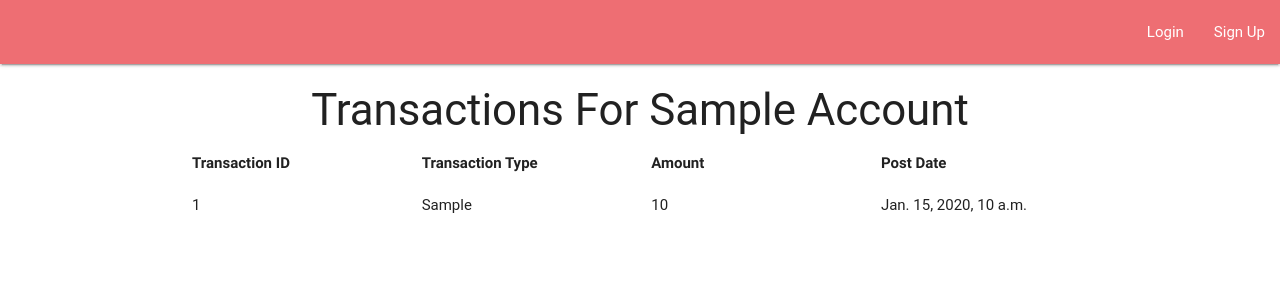
After one commit to Cuddlemuffin007/iron_bank, a Django app: template templates/iron_bank_app/transaction_list.html in a window 1280 px wide. The commit adds this page. Shown: the top 300 px of the page. Run offline with Django 3.2, Linux system fonts and the light colour scheme; the template is opened without the code that fills it: most values are stand-ins (such as "Sample title", 1, 10 or a date in 2020); some libraries are stand-ins or nearby versions; some web fonts are replaced.

Commit message:
added transaction list view, by account TODO: transfers

```diff
--- a/iron_bank_app/static/css/main.css
+++ b/iron_bank_app/static/css/main.css
@@ -32,6 +32,10 @@
 }
 
 select {
-    /*important because materialize thinks display should be none for select elements*/
-    display: inline!important;
+    /*because materialize thinks display should be none for select elements*/
+    display: inline;
 }
+
+.capitalize {
+    text-transform: capitalize;
+}
--- a/templates/iron_bank_app/account_detail.html
+++ b/templates/iron_bank_app/account_detail.html
@@ -2,7 +2,7 @@
 
 {% block content %}
 
-    <h3 class="username">{{ object.customer }}'s Accounts</h3>
+    <h3 class="username">Account Details</h3>
 
     <div class="row headers">
       <div class="col s4">Account Nickname</div>
--- /dev/null
+++ b/templates/iron_bank_app/transaction_list.html
@@ -0,0 +1,21 @@
+{% extends 'base.html' %}
+
+{% block content %}
+
+    <h3 class="username">Transactions for {{ account.nickname }} Account</h3>
+
+    <div class="row headers">
+        <div class="col s3">Transaction ID</div>
+        <div class="col s3">Transaction Type</div>
+        <div class="col s3">Amount</div>
+        <div class="col s3">Post Date</div>
+    </div>
+    {% for transaction in object_list %}
+        <div class="row">
+            <div class="col s3">{{ transaction.pk }}</div>
+            <div class="col s3 capitalize">{{ transaction.get_transaction_type_display }}</div>
+            <div class="col s3">{{ transaction.amount }}</div>
+            <div class="col s3">{{ transaction.post_date }}</div>
+        </div>
+    {% endfor %}
+{% endblock %}
```
Also changed, not shown: iron_bank/urls.py (+4 -3 lines), iron_bank_app/views.py (+14 -0 lines), templates/iron_bank_app/user_account_list.html (+10 -6 lines).
